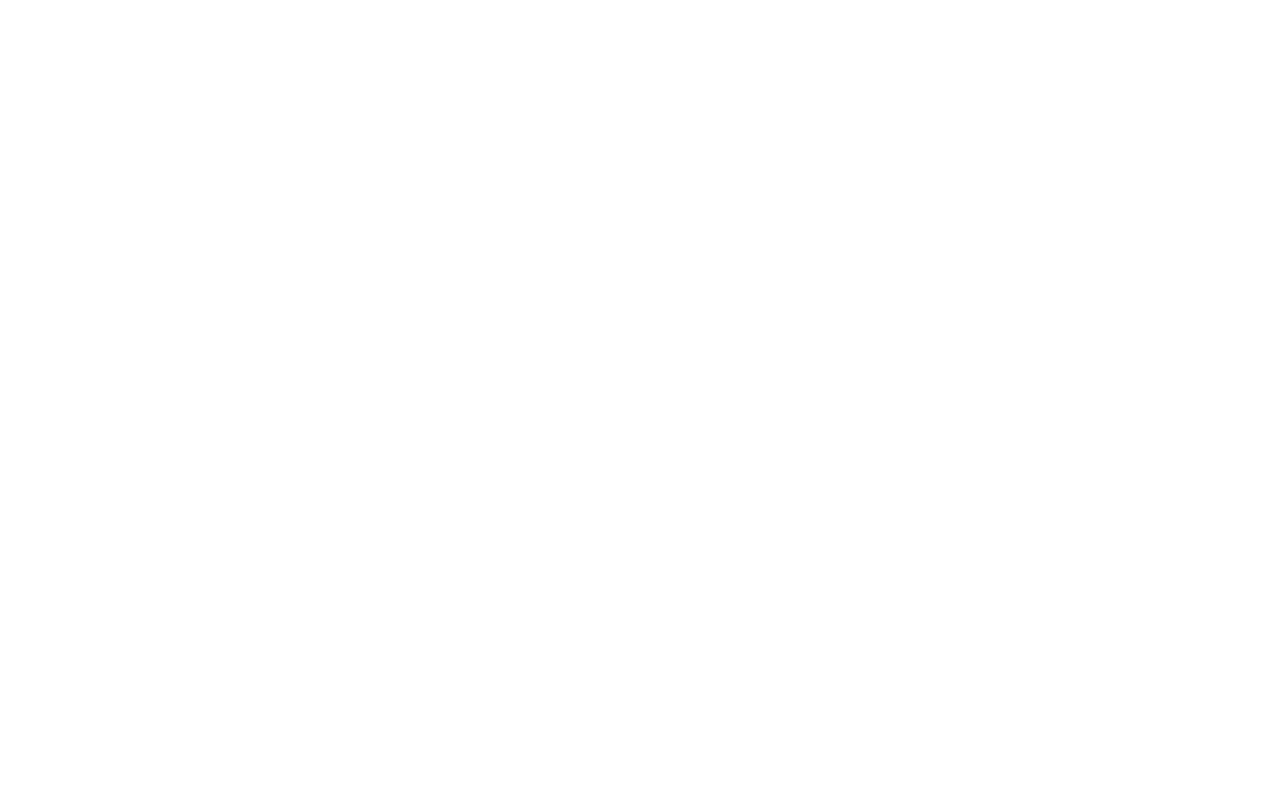
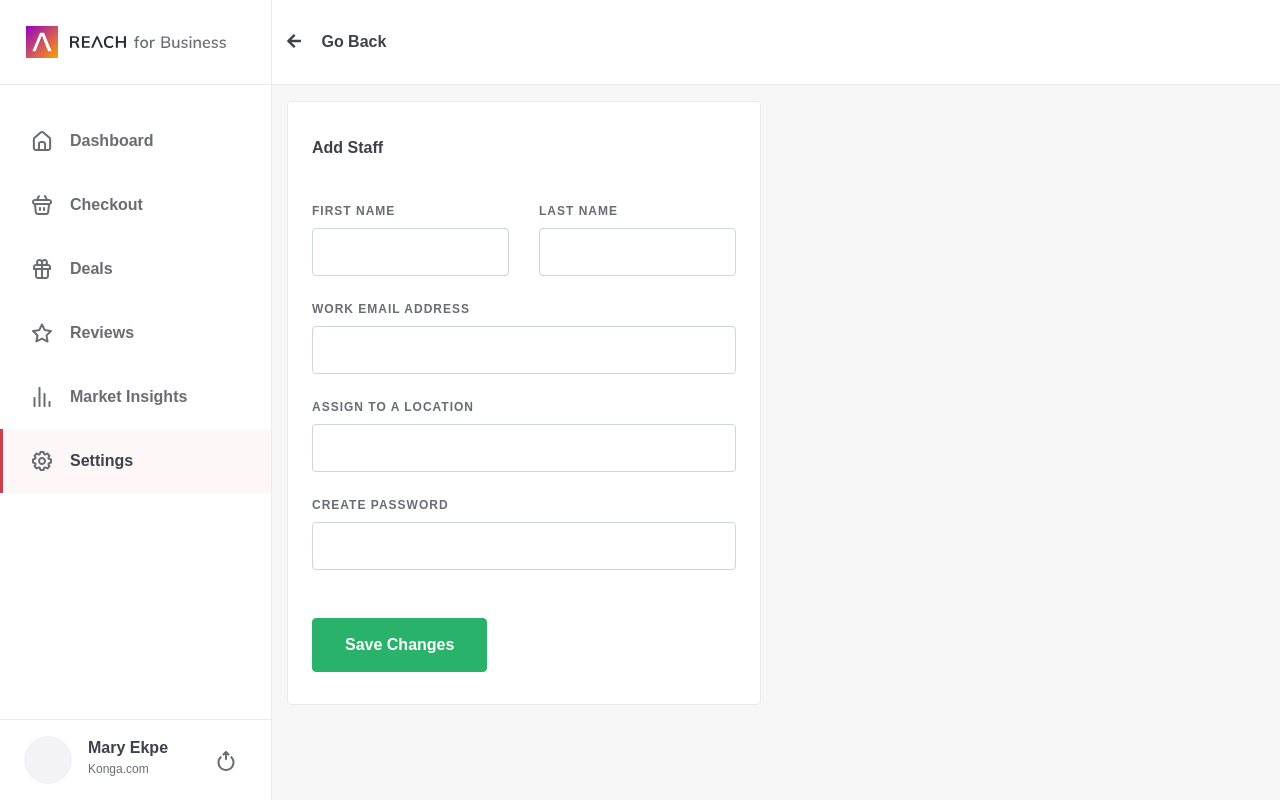
Before and after one commit to Igho-Godwin/vue-app, a Vue app: page /settings/add-staff in a window 1280 px wide. Built offline with nearby package versions, Linux system fonts and the light colour scheme; a web font is replaced by a local one.

Commit message:
added location

```diff
--- a/src/components/settings/AddStore.vue
+++ b/src/components/settings/AddLocation.vue
@@ -6,13 +6,13 @@
       </div>
       <div slot="card-body" class="card-body">
         <form>
-          <div class="form-row mb-3">
-            <label for="storeName" class="caption">NAME OF STORE</label>
-            <input type="text" class="form-control" id="" required>
+          <div class="form-group">
+            <label for="storeName" class="caption">Name of Store</label>
+            <input type="text" class="form-control" id="storeName" required>
           </div>
-          <div class="form-row mb-4">
-            <label for="storeAddress" class="caption">ADDRESS OF STORE</label>
-            <input type="text" class="form-control" id="" required>
+          <div class="form-group mb-5">
+            <label for="storeAddress" class="caption">Address of Store</label>
+            <input type="text" class="form-control" id="storeAddress" required>
           </div>
           <button type="submit" class="btn btn-green">Save Changes</button>
         </form>
--- a/src/components/settings/AddStaff.vue
+++ b/src/components/settings/AddStaff.vue
@@ -6,27 +6,27 @@
       </div>
       <div slot="card-body" class="card-body">
         <form>
-          <div class="form-row">
-            <div class="col-md-6 form-group mb-3">
-              <label for="firstName" class="caption">FIRST NAME</label>
-              <input type="text" class="form-control" id="" required>
+          <div class="row">
+            <div class="col-md-6 form-group">
+              <label for="firstName" class="caption">First Name</label>
+              <input type="text" class="form-control" id="firstName" required>
             </div>
-            <div class="col-md-6 form-group mb-3">
-              <label for="lastName" class="caption">LAST NAME</label>
-              <input type="text" class="form-control" id="" required>
+            <div class="col-md-6 form-group">
+              <label for="lastName" class="caption">Last Name</label>
+              <input type="text" class="form-control" id="lastName" required>
             </div>
           </div>
-          <div class="form-group mb-3">
-            <label for="workEmail" class="caption">WORK EMAIL ADDRESS</label>
-            <input type="email" class="form-control" id="" required>
+          <div class="form-group">
+            <label for="workEmail" class="caption">Work Email Address</label>
+            <input type="email" class="form-control" id="workEmail" required>
           </div>
-          <div class="form-group mb-3">
-            <label for="location" class="caption">ASSIGN TO A LOCATION</label>
-            <input type="text" class="form-control" id="" required>
+          <div class="form-group">
+            <label for="assignLocation" class="caption">Assign to a Location</label>
+            <input type="text" class="form-control" id="assignLocation" required>
           </div>
-          <div class="form-group mb-4">
-            <label for="password" class="caption">CREATE PASSWORD</label>
-            <input type="password" class="form-control" id="" required>
+          <div class="form-group mb-5">
+            <label for="createPassword" class="caption">Create Password</label>
+            <input type="password" class="form-control" id="createPassword" required>
           </div>
           <button type="submit" class="btn btn-green">Save Changes</button>
         </form>
--- a/src/components/settings/AllLocations.vue
+++ b/src/components/settings/AllLocations.vue
@@ -4,7 +4,7 @@
       <div slot="card-header" class="card-header">
         <div class="justify-content-between align-items-center d-flex">
             <h3>All Locations</h3>
-            <button type="submit" class="btn btn-blue btn-sm">Add New Location</button>
+            <router-link to="/settings/add-location" class="btn btn-blue btn-sm">Add New Location</router-link>
         </div>
       </div>
       <div slot="card-body" class="card-body">
--- a/src/components/settings/AllStaff.vue
+++ b/src/components/settings/AllStaff.vue
@@ -4,7 +4,7 @@
       <div slot="card-header" class="card-header">
         <div class="justify-content-between align-items-center d-flex">
             <h3>All Staff</h3>
-            <button type="submit" class="btn btn-blue btn-sm">Add New Staff</button>
+            <router-link to="/settings/add-staff" class="btn btn-blue btn-sm">Add New Staff</router-link>
         </div>
       </div>
       <div slot="card-body" class="card-body">
--- a/src/layouts/DashboardLayout.vue
+++ b/src/layouts/DashboardLayout.vue
@@ -1,7 +1,7 @@
 <template>
   <div class="dashboard-layout">
     <Sidebar userName="Mary Ekpe" companyName="Konga.com" :activeSidebar="isSidebarActive" :activeNav="headerTitle" />
-    <Header :title="headerTitle" @openSidebar="openSidebar()" />
+    <Header :title="headerTitle" @openSidebar="openSidebar()" :backNav="backNavActive" :backNavTitle="backNavTitle" :backNavUrl="backNavUrl" />
     <main class="dashboard-main">
       <slot />
     </main>
@@ -35,6 +35,15 @@
     computed: {
       headerTitle() {
         return (this.$route.meta.headerTitle)
+      },
+      backNavActive() {
+        return (this.$route.meta.backNav)
+      },
+      backNavTitle() {
+        return (this.$route.meta.backNavTitle)
+      },
+      backNavUrl() {
+        return (this.$route.meta.backNavUrl)
       }
     }
   }
--- a/src/layouts/Header.vue
+++ b/src/layouts/Header.vue
@@ -4,8 +4,16 @@
       <i class="fas fa-bars"></i>
     </button>
     <div class="dashboard-header__content">
-      <div class="container-fluid">
+      <div class="container-fluid" v-if="!backNav">
         <h3 class="dashboard-header__title"> {{title}} </h3>
+      </div>
+      <div class="container-fluid" v-else>
+        <router-link :to="backNavUrl" class="dashboard-header__link">
+          <h3 class="dashboard-header__title">
+            <i class="fas fa-arrow-left mr-3"></i>
+            {{backNavTitle}}
+          </h3>
+        </router-link>
       </div>
     </div>
 
@@ -16,7 +24,10 @@
   export default {
     name: 'dashbord-header',
     props: {
-      title: String
+      title: String,
+      backNav: Boolean,
+      backNavTitle: String,
+      backNavUrl: String
     }
   }
 </script>
@@ -35,6 +46,10 @@
   }
   .dashboard-header__title {
     margin: 0;
+  }
+  .dashboard-header__link {
+    text-decoration: none;
+    color: $main-text;
   }
   .sidebar-menu {
     display: none;
--- a/src/pages/AllCards.vue
+++ b/src/pages/AllCards.vue
@@ -23,7 +23,7 @@
         <AllLocations />
       </div>
       <div class="col-lg-6">
-        <AddStore />
+        <AddLocation />
       </div>
       <div class="col-lg-6">
         <AddStaff />
@@ -61,7 +61,7 @@
   import CompanyInformation from "@/components/settings/CompanyInformation";
   import AllStaff from "@/components/settings/AllStaff";
   import AllLocations from "@/components/settings/AllLocations";
-  import AddStore from "@/components/settings/AddStore";
+  import AddLocation from "@/components/settings/AddLocation";
   import AddStaff from "@/components/settings/AddStaff";
   import TransactionsAdmin from "@/components/checkout/TransactionsAdmin";
   import TransactionsStaff from "@/components/checkout/TransactionsStaff";
@@ -77,7 +77,7 @@
       CompanyInformation,
       AllStaff,
       AllLocations,
-      AddStore,
+      AddLocation,
       AddStaff,
       TransactionsAdmin,
       TransactionsStaff,
--- /dev/null
+++ b/src/pages/settings/AddLocation.vue
@@ -0,0 +1,24 @@
+<template>
+  <div id="addLocation">
+    <div class="container-fluid py-3">
+      <div class="row">
+        <div class="col-lg-9 col-xl-6">
+          <AddLocation />
+        </div>
+      </div>
+    </div>
+  </div>
+</template>
+
+<script>
+  import AddLocation from "@/components/settings/AddLocation";
+
+  export default {
+    components: {
+      AddLocation
+    },
+    mounted() {
+      this.$emit('headerTitle')
+    }
+  }
+</script>
--- /dev/null
+++ b/src/pages/settings/AddStaff.vue
@@ -0,0 +1,24 @@
+<template>
+  <div id="addStaff">
+    <div class="container-fluid py-3">
+      <div class="row">
+        <div class="col-lg-9 col-xl-6">
+          <AddStaff />
+        </div>
+      </div>
+    </div>
+  </div>
+</template>
+
+<script>
+  import AddStaff from "@/components/settings/AddStaff";
+
+  export default {
+    components: {
+      AddStaff
+    },
+    mounted() {
+      this.$emit('headerTitle')
+    }
+  }
+</script>
--- a/src/routers/routes.js
+++ b/src/routers/routes.js
@@ -56,6 +56,28 @@
       headerTitle: 'Settings'
     }
   },
+  {
+    path: '/settings/add-staff',
+    component: () => import("@/pages/settings/AddStaff"),
+    meta: {
+      layout: 'dashboard',
+      headerTitle: 'Settings',
+      backNav: true,
+      backNavTitle: 'Go Back',
+      backNavUrl: '/settings/staff-location'
+    }
+  },
+  {
+    path: '/settings/add-location',
+    component: () => import("@/pages/settings/AddLocation"),
+    meta: {
+      layout: 'dashboard',
+      headerTitle: 'Settings',
+      backNav: true,
+      backNavTitle: 'Go Back',
+      backNavUrl: '/settings/staff-location'
+    }
+  },
 
   {
     path: '/dashboard',
```
